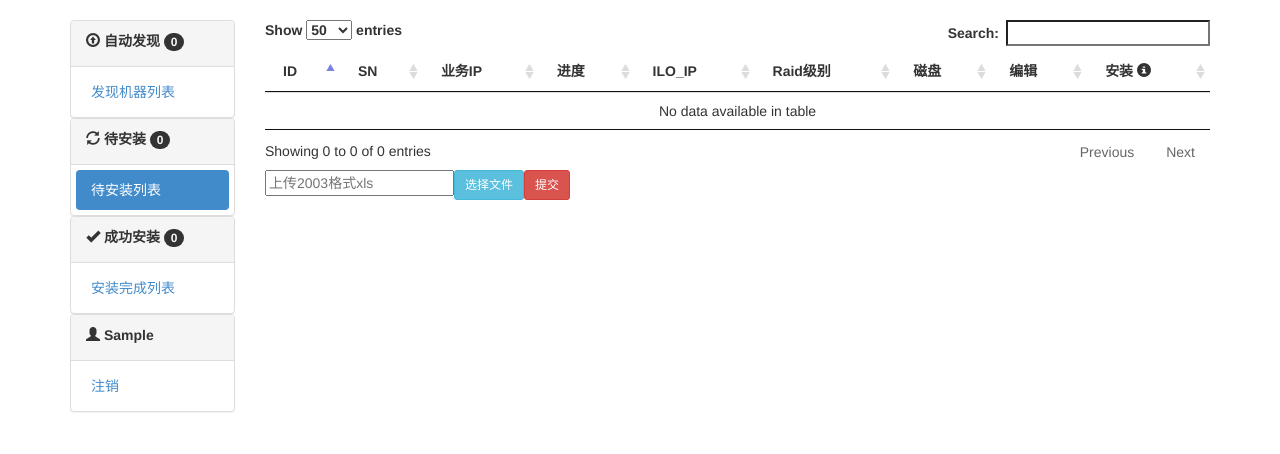
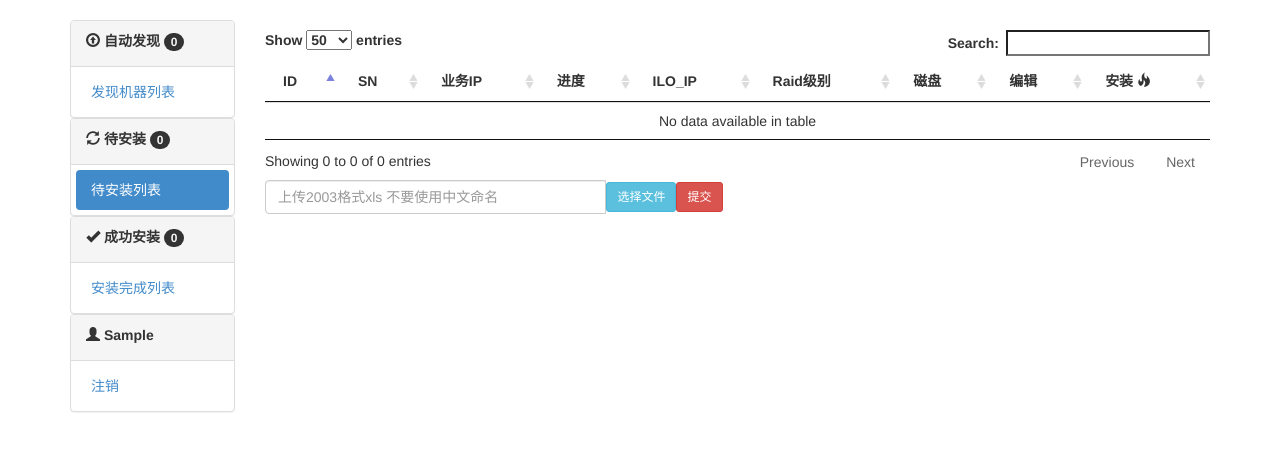
Before and after one commit to gaoming655/auto_install, a Django app: page /exe/ in a window 1280 px wide. Shown: the top 454 px of the page. Run offline with Django 3.2, Linux system fonts and the light colour scheme; the visitor is signed in with stand-in values (Sample User, id 1); data that the repository does not hold is empty; some libraries are stand-ins or nearby versions.

Commit message:
UI修改

```diff
--- a/templates/exe.html
+++ b/templates/exe.html
@@ -12,6 +12,9 @@
 	}
 	.td{
 		width: 100px;
+	}
+	.default_alert{
+		margin-bottom: 10px;
 	}
 </style>
 {% endblock %}
@@ -41,11 +44,14 @@
 		})
 	$(document).ready(function(){
 		$("#help").hover(function() {
-			$(".default_alert").html('<a>123<\a>');
+			$(".default_alert").html('<input type="button" class="btn btn-warning pipei" value="根据提交的XLS自动填写表单">');
 		});
 		$("#upload").change(function(){
 			$("#up_t").val($(this).val());
 		});
+	})
+	$(document).on('click','.pipei',function(){
+		alert('ok');
 	})
 </script>
 
@@ -64,7 +70,7 @@
 		<th>Raid级别</th>
 		<th>磁盘</th>
 		<th>编辑</th>
-		<th>安装 <span id="help" class="glyphicon glyphicon-info-sign"></span></th>
+		<th>安装 <span id="help" class="glyphicon glyphicon-fire"></span></th>
 	</tr>
 	</thead>
 	<tbody>
@@ -123,9 +129,9 @@
 	</tbody>
 </table>
 <div class="row">
-	<div class="col-lg-4">
+	<div class="col-lg-6">
 		<div class="input-group">
-			<input type="text" id="up_t" class="form-contorl" placeholder="上传2003格式xls">
+			<input type="text" id="up_t" class="form-control" placeholder="上传2003格式xls 不要使用中文命名">
 			<span class="input-group-btn">
 					<form enctype="multipart/form-data" method="POST" action="{% url "upload" %}"> {% csrf_token %}
 					<input class="btn" id="upload" type="file" name="file" style="display:none">
```
